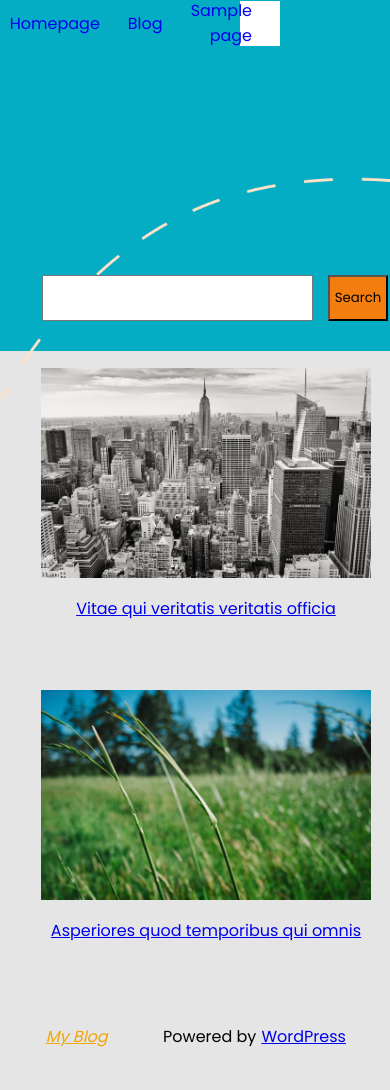
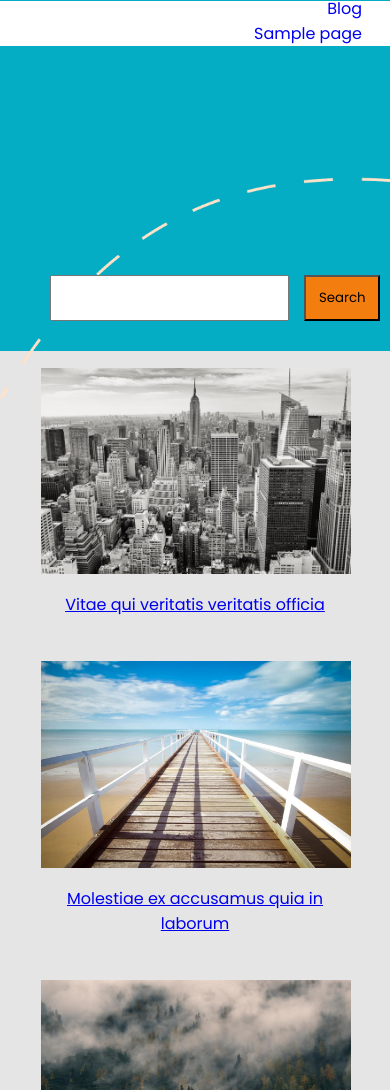
Before and after one commit to obibaadoma/blog-assignment, a website: page index.html in a window 390 px wide. Shown: the part 40-1130 px from the top of the page. Before the commit the page ends 1099 px from the top, so only its background shows below. Drawn offline with Linux system fonts and the light colour scheme.

Commit message:
added responsive to website

```diff
--- a/style.css
+++ b/style.css
@@ -114,3 +114,57 @@ footer a:first-child {
   display: flex;
   gap: 5px;
 }
+
+/* CSS for tablet */
+@media (max-width: 768px) {
+  .links {
+    flex-direction: column;
+    margin-left: 0;
+    margin-right: 0;
+  }
+
+  .search-bar input {
+    width: 90%;
+  }
+
+  .image-div {
+    grid-template-columns: repeat(2, 1fr);
+  }
+
+  .image-class {
+    width: 100%;
+    height: auto;
+  }
+
+  footer {
+    flex-direction: column;
+    width: 100%;
+  }
+}
+
+/* CSS for mobile */
+@media (max-width: 480px) {
+  .links {
+    flex-direction: column;
+    margin-left: 0;
+    margin-right: 0;
+  }
+
+  .search-bar input {
+    width: 90%;
+  }
+
+  .image-div {
+    grid-template-columns: 1fr;
+  }
+
+  .image-class {
+    width: 100%;
+    height: auto;
+  }
+
+  footer {
+    flex-direction: column;
+    width: 100%;
+  }
+}
```
